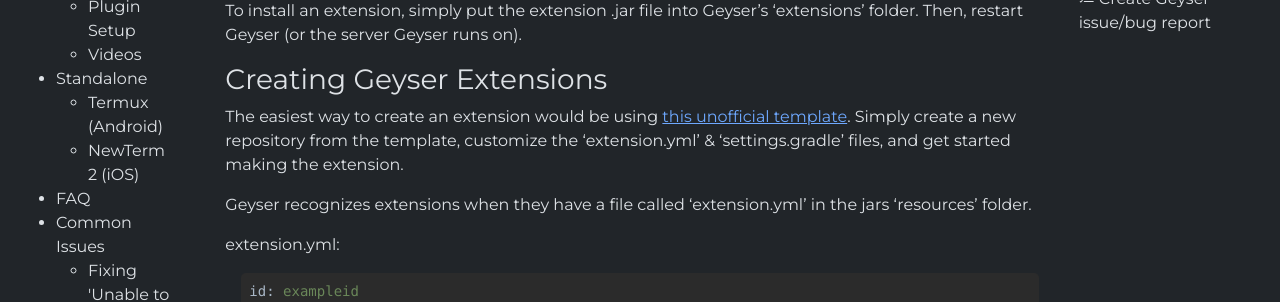
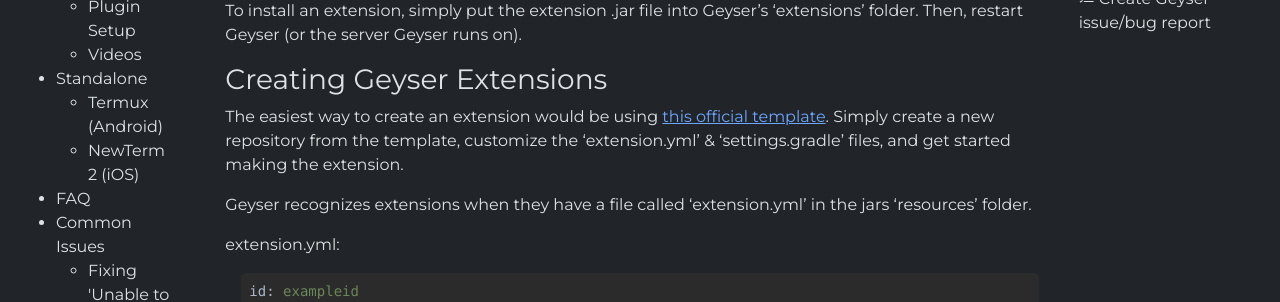
Before and after one commit to GeyserMC/GeyserWiki, a Jekyll site: the page built from _docs/geyser/extensions.md, in a window 1280 px wide and 900 px high, scrolled down 535 px. Shown: the part 153-455 px from the top of the window. Built offline with Jekyll 4.4.1, drawn with Linux system fonts in a browser that asks for light colours.

Commit message:
the extensions template and list is now in the geysermc org

```diff
--- a/_docs/geyser/extensions.md
+++ b/_docs/geyser/extensions.md
@@ -17,13 +17,13 @@
 
 ### Which Geyser Extensions exist?
 At the moment, not a lot. This is due to Extensions being quite new, and that most stuff can already be done with "normal" plugins/mods.
-There is an [unofficial list](https://github.com/onebeastchris/GeyserExtensionList) of available extensions you can check out.
+There is an [unofficial list](https://github.com/GeyserMC/GeyserExtensionList) of available extensions you can check out.
 
 ### Installing Extensions
 To install an extension, simply put the extension .jar file into Geyser's 'extensions' folder. Then, restart Geyser (or the server Geyser runs on).
 
 ### Creating Geyser Extensions
-The easiest way to create an extension would be using [this unofficial template](https://github.com/onebeastchris/GeyserExampleExtension/). Simply create a new repository from the template, customize the 'extension.yml' & 'settings.gradle' files, and get started making the extension.
+The easiest way to create an extension would be using [this official template](https://github.com/GeyserMC/GeyserExampleExtension/). Simply create a new repository from the template, customize the 'extension.yml' & 'settings.gradle' files, and get started making the extension.
 
 Geyser recognizes extensions when they have a file called 'extension.yml' in the jars 'resources' folder.
 
@@ -44,7 +44,7 @@
 - api: The api version your Extension targets.
 - authors: The author(s) of the extension. To add more than one entry, seperate entries with a comma.
 
-The main class, the entrypoint for the extension, needs to [implement the 'Extension' interface provided by Geyser](https://github.com/onebeastchris/GeyserExampleExtension/blob/47614575a69bddecb241676215f3c9f9113db304/src/main/java/org/geyser/extension/exampleid/ExampleExtension.java#L10).
+The main class, the entrypoint for the extension, needs to [implement the 'Extension' interface provided by Geyser](https://github.com/GeyserMC/GeyserExampleExtension/blob/47614575a69bddecb241676215f3c9f9113db304/src/main/java/org/geyser/extension/exampleid/ExampleExtension.java#L10).
 That way, Geyser recognizes the extension, and gives you access to important methods - such as 'logger()', to get your extensions logger. <br>
 To see all the methods provided by that interface, see [here](https://github.com/GeyserMC/Geyser/blob/master/api/src/main/java/org/geysermc/geyser/api/extension/Extension.java).
 
```
